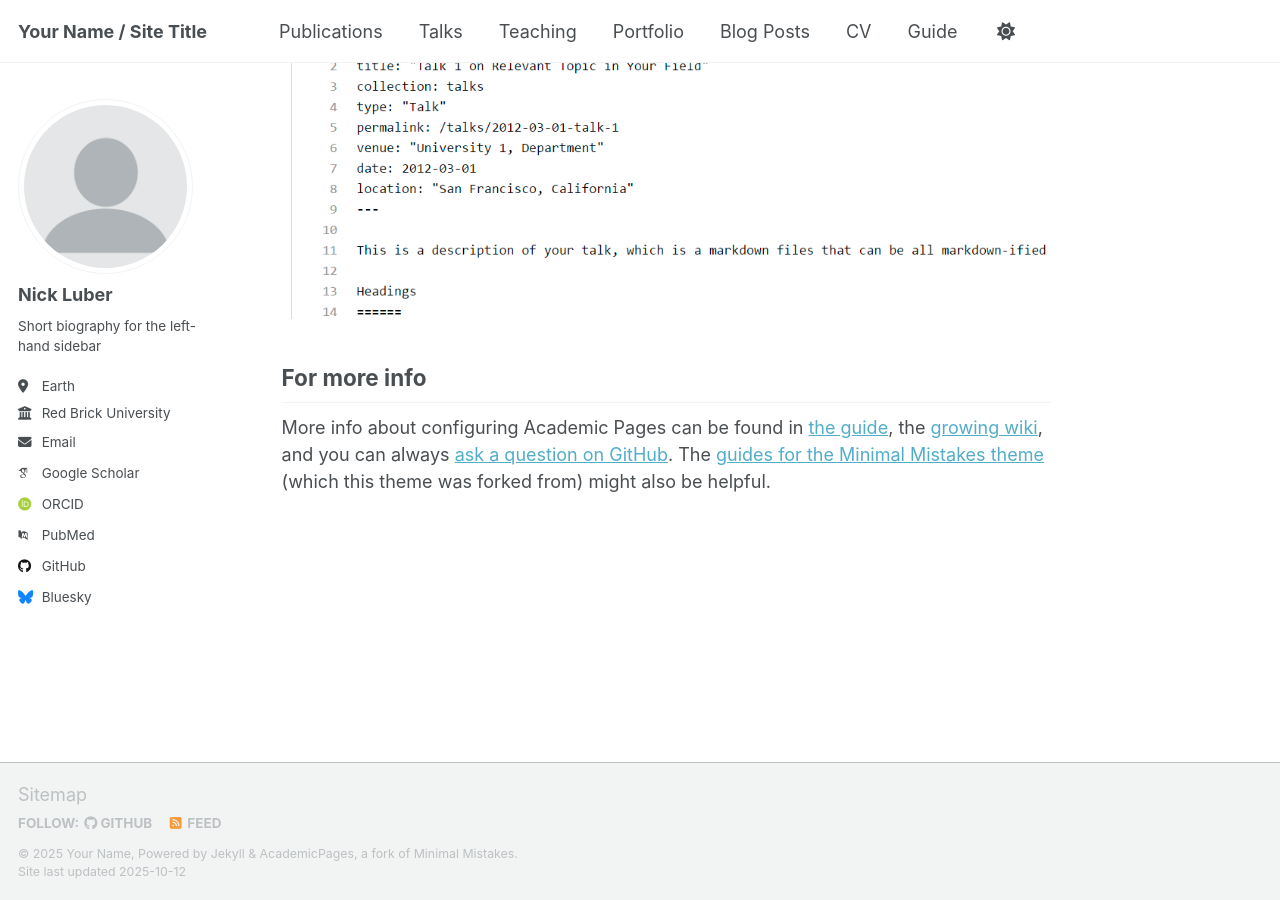
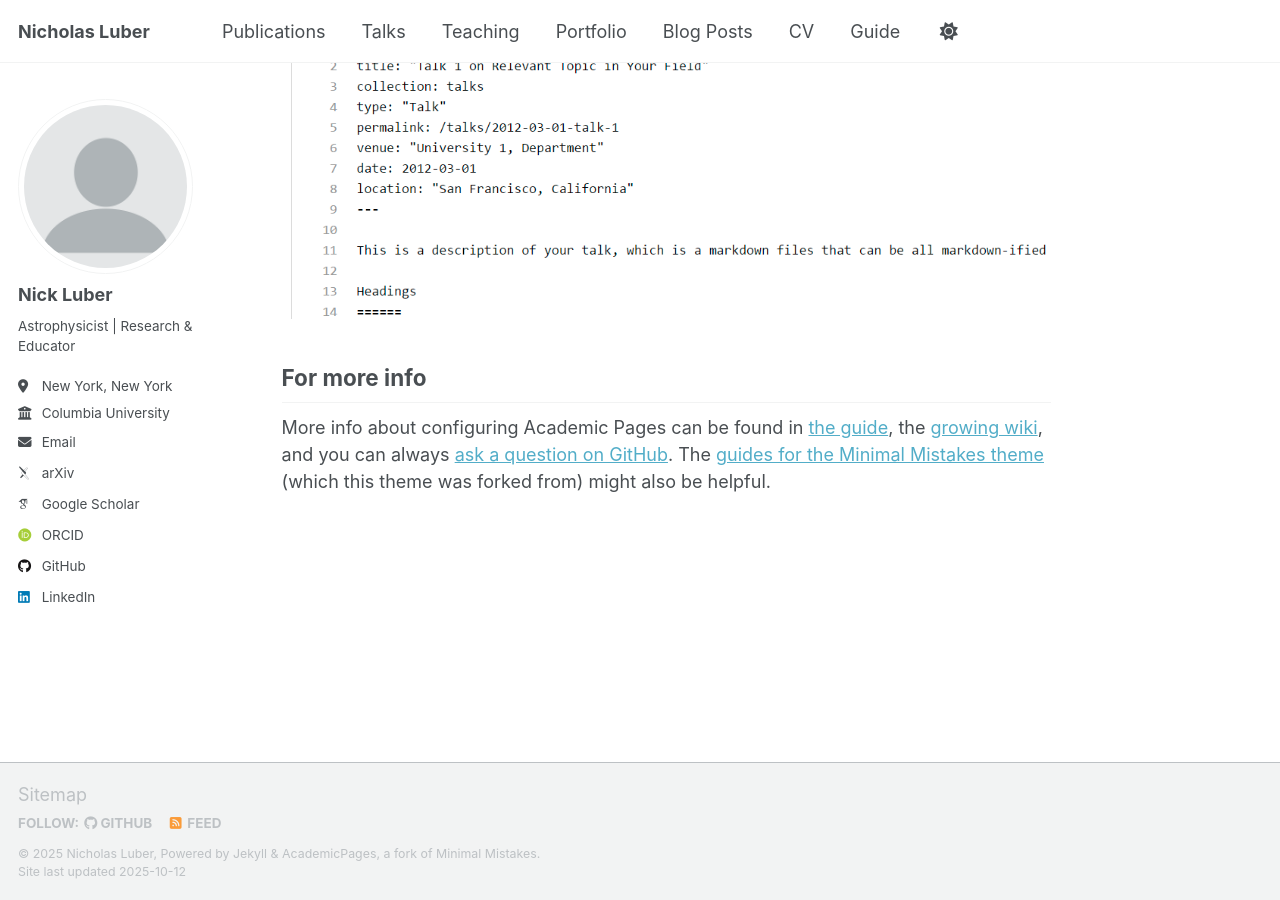
Before and after one commit to nicholasluber/nicholasluber.github.io, a Jekyll site: the page built from _pages/about.md, in a window 1280 px wide and 900 px high, scrolled down 2931 px. Built offline with Jekyll 4.4.1, drawn with Linux system fonts in a browser that asks for light colours; some web fonts are replaced; a script that is not in the unit is left out; part of the change alters nothing that is shown.

Commit message:
Update _config.yml
Editing the configuration file.

```diff
--- a/_config.yml
+++ b/_config.yml
@@ -9,75 +9,25 @@
 # Basic Site Settings
 locale                   : "en-US"
 site_theme               : "default" # Currently available options are "default", "air"
-title                    : "Your Name / Site Title"
-title_separator          : "-"
-name                     : &name "Your Name"
-description              : &description "Your Name's academic portfolio"   # Update this with a general description of your site, this is the default if not overridden by a page
+title                    : "Nicholas Luber"
 url                      : https://nicholasluber.github.io # The base hostname & protocol for your site e.g. "https://[your GitHub username].github.io",
                                                            # or if you already have some other page hosted on Github then use "https://[your GitHub username].github.io/[Your Repo Name]"
 baseurl                  : "" # the subpath of your site, e.g. "/blog"
 repository               : "nicholasluber/nicholasluber.github.io"
 
-# Site Author - The following control what appear as part of the author content on the side bar.
-#               If a field is blank the icon and link will not appear, otherwise it will be shown.
-#               Additional customization can be done by editing /_includes/author-profile.html
 author:
   # Biographic information
   avatar           : "profile.png"
   name             : "Nick Luber"
-  pronouns         : # example: "she/her"
-  bio              : "Short biography for the left-hand sidebar"
-  location         : "Earth"
-  employer         : "Red Brick University"
-  uri              : # URL
-  email            : "none@example.org"
-
-  # Academic websites
-  academia         : # URL
-  arxiv            : # URL - Update with the correct link to your profile
-  googlescholar    : "https://scholar.google.com/citations?user=PS_CX0AAAAAJ"
-  inspire-hep      : # URL
-  impactstory      : # URL
-  orcid            : "http://orcid.org/yourorcidurl"
-  semantic         : # URL
-  pubmed           : "https://www.ncbi.nlm.nih.gov/pubmed/?term=john+snow"
-  researchgate     : # URL
-  scopus           : # URL
-
-  # Repositories and software development
-  bitbucket        : # Username - Update with your username on the site
-  codepen          : # Username
-  dribbble         : # Username
-  github           : "academicpages"
-  kaggle           : # Username
-  stackoverflow    : # User number or user number and name (i.e., use "1" or "1/jeff-atwood")
-
-  # Social media
-  artstation       : # Username
-  bluesky          : "bsky.app" # Replace this with you Bluesky username
-  facebook         : # Username
-  flickr           : # Username
-  foursquare       : # Username
-  goodreads        : # Username
-  google_plus      : # Username
-  keybase          : # Username
-  instagram        : # Username
-  lastfm           : # Username
-  linkedin         : # Username
-  mastodon         : # URL
-  medium           : # URL
-  pinterest        : # Username
-  soundcloud       : # Username
-  steam            : # Username
-  telegram         : # URL
-  tumblr           : # Username
-  twitter          : # Username for X / Twitter
-  vine             : # Username
-  weibo            : # Username
-  wikipedia        : # Username
-  xing             : # Username
-  youtube          : # Username
-  zhihu            : # Username
+  bio              : "Astrophysicist | Research & Educator"
+  location         : "New York, New York"
+  employer         : "Columbia University"
+  email            : "nicholas.m.luber@gmail.com"
+  arxiv            : "https://arxiv.org/search/astro-ph?searchtype=author&query=Luber,+N"
+  googlescholar    : "https://scholar.google.com/citations?user=qYIe_boAAAAJ&hl=en&oi=ao"
+  orcid            : "https://orcid.org/0009-0006-6641-0928"
+  github           : "nicholasluber"
+  linkedin         : "https://www.linkedin.com/in/nicholas-luber-985680100/"
 
 # Publication Category - The following the list of publication categories and their headings
 publication_category:
```
